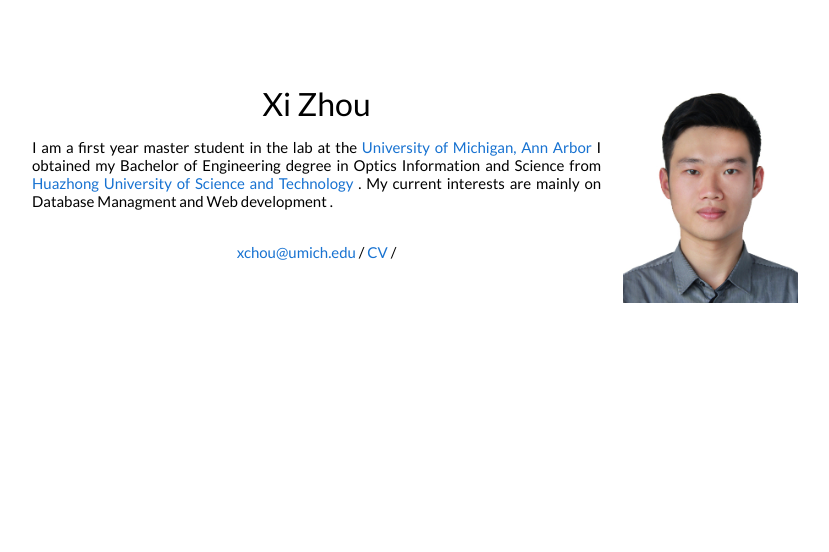
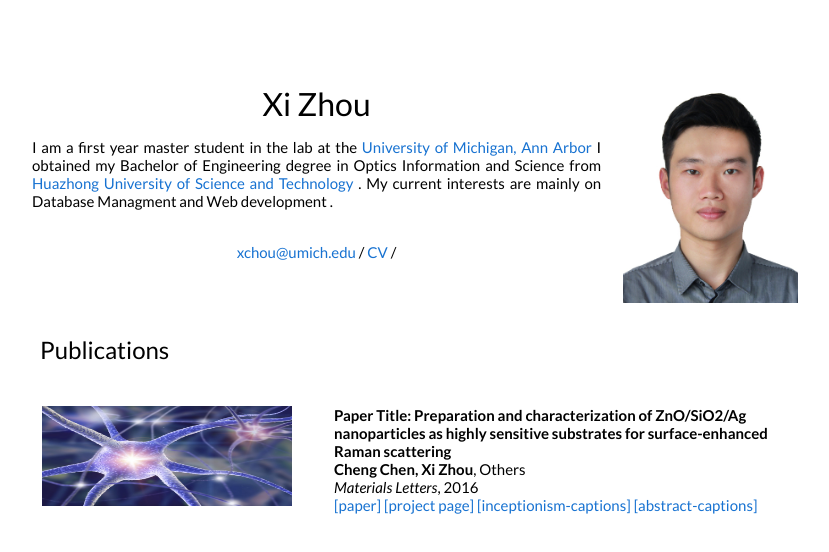
Before and after one commit to Robertxchou/xizhou.github.io, a plain HTML site: page index.html in a window 1280 px wide. Shown: the whole page, without its empty margins (217-1046 px from the left). Drawn offline with Linux system fonts and the light colour scheme.

Commit message:
Update index.html

```diff
--- a/index.html
+++ b/index.html
@@ -72,7 +72,32 @@
 								</td>
 							</tr>
 						</table>
+			  		<table width="100%" align="center" border="0" cellspacing="0" cellpadding="20">
+							<tr>
+				  			<td>
+									<font size="5">Publications </font> <!-- <font size="3">(for full publications, please see google scholars)</font> -->
+				  			</td>
+							</tr>
+			  		</table>
 
+		  			<table width="100%" align="center" border="0" cellpadding="20">
+							<tr>
+									<td width="25%" valign="top">
+										<img src="images/projects/neuron.jpg" width="250" height="100" style="border-style: none">
+									</td>
+									<td width="75%" valign="top">
+										<p>
+											<b>Paper Title: Preparation and characterization of ZnO/SiO2/Ag nanoparticles as highly sensitive substrates for surface-enhanced Raman scattering</b><br>
+											<strong>Cheng Chen, Xi Zhou</strong>, Others<br>
+											<i>Materials Letters</i>, 2016 <br>
+											<a href="http://www.sciencedirect.com/science/article/pii/S0167577X15308983">[paper]</a>
+											<a href="">[project page]</a>
+											<a href="https://">[inceptionism-captions]</a>
+											<a href="https://">[abstract-captions]</a>
+										</p>
+									</td>
+							</tr>
+			  		</table>
 
 					</td>
 				</tr>
```
